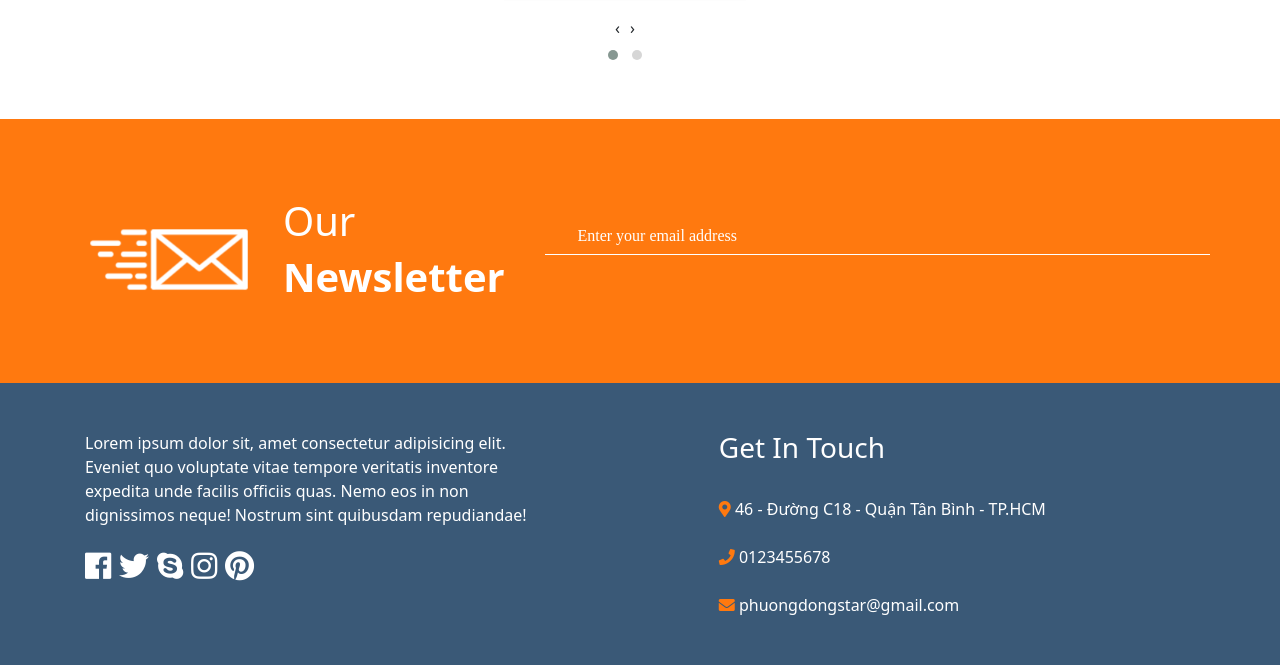
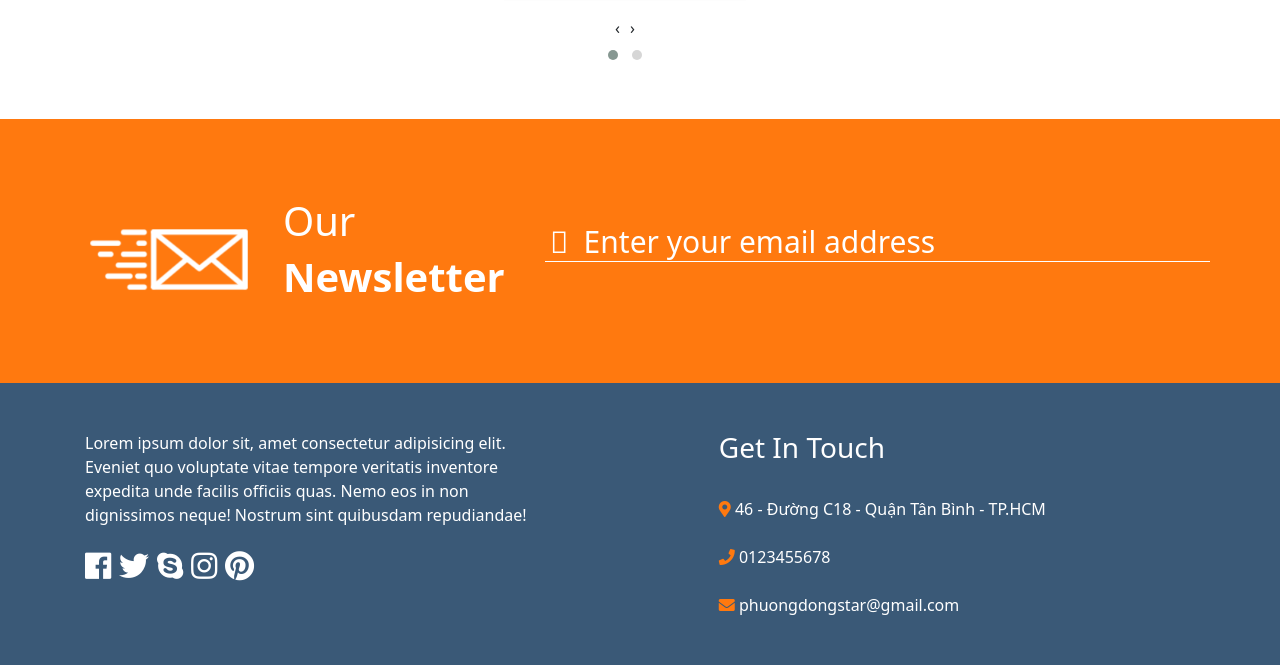
Before and after one commit to hoangvan1254/eimc, a PHP site: page / in a window 1280 px wide. Shown: the part 3240-3905 px from the top of the page. Run offline with PHP 8.4, Linux system fonts and the light colour scheme; some web fonts are replaced.

Commit message:
5th commit fix bug 3

```diff
--- a/About.html
+++ b/About.html
@@ -407,7 +407,7 @@
             sint quibusdam repudiandae!
           </p>
           <div class="fs-md">
-            <i class="fab fa-facebook"></i>
+            <a href="https://www.facebook.com/EIMC-Viet-Nam-2173754296268627/?modal=admin_todo_tour"><i class="fab fa-facebook"></i></a>
             <i class="fab fa-twitter"></i>
             <i class="fab fa-skype"></i>
             <i class="fab fa-instagram"></i>
--- a/Contact.html
+++ b/Contact.html
@@ -129,7 +129,7 @@
                         veritatis inventore expedita unde facilis officiis quas. Nemo eos in non dignissimos neque!
                         Nostrum sint quibusdam repudiandae!</p>
                     <div class="fs-md">
-                        <i class="fab fa-facebook"></i>
+                        <a href="https://www.facebook.com/EIMC-Viet-Nam-2173754296268627/?modal=admin_todo_tour"><i class="fab fa-facebook"></i></a>
                         <i class="fab fa-twitter"></i>
                         <i class="fab fa-skype"></i>
                         <i class="fab fa-instagram"></i>
--- a/FeatureInvest.html
+++ b/FeatureInvest.html
@@ -200,7 +200,7 @@
                         veritatis inventore expedita unde facilis officiis quas. Nemo eos in non dignissimos neque!
                         Nostrum sint quibusdam repudiandae!</p>
                     <div class="fs-md">
-                        <i class="fab fa-facebook"></i>
+                        <a href="https://www.facebook.com/EIMC-Viet-Nam-2173754296268627/?modal=admin_todo_tour"><i class="fab fa-facebook"></i></a>
                         <i class="fab fa-twitter"></i>
                         <i class="fab fa-skype"></i>
                         <i class="fab fa-instagram"></i>
--- a/InvestmentDes-detail.html
+++ b/InvestmentDes-detail.html
@@ -237,7 +237,7 @@
                             sint quibusdam repudiandae!
                         </p>
                         <div class="fs-md">
-                            <i class="fab fa-facebook"></i>
+                            <a href="https://www.facebook.com/EIMC-Viet-Nam-2173754296268627/?modal=admin_todo_tour"><i class="fab fa-facebook"></i></a>
                             <i class="fab fa-twitter"></i>
                             <i class="fab fa-skype"></i>
                             <i class="fab fa-instagram"></i>
--- a/InvestmentDes.html
+++ b/InvestmentDes.html
@@ -535,7 +535,7 @@
                             sint quibusdam repudiandae!
                         </p>
                         <div class="fs-md">
-                            <i class="fab fa-facebook"></i>
+                            <a href="https://www.facebook.com/EIMC-Viet-Nam-2173754296268627/?modal=admin_todo_tour"><i class="fab fa-facebook"></i></a>
                             <i class="fab fa-twitter"></i>
                             <i class="fab fa-skype"></i>
                             <i class="fab fa-instagram"></i>
--- a/Mainpage.html
+++ b/Mainpage.html
@@ -664,7 +664,7 @@
                         <!-- Material input -->
                         <div class="md-form">
                             <div class="row padding-ver-xl">
-                                <input type="text" class="form-control empty" id="iconified"
+                                <input type="text" class="form-control empty mainLoginInput" id="iconified"
                                     placeholder="&#xf0e0;  Enter your email address" />
                             </div>
                         </div>
@@ -682,7 +682,7 @@
                         veritatis inventore expedita unde facilis officiis quas. Nemo eos in non dignissimos neque!
                         Nostrum sint quibusdam repudiandae!</p>
                     <div class="fs-md">
-                        <i class="fab fa-facebook"></i>
+                        <a href="https://www.facebook.com/EIMC-Viet-Nam-2173754296268627/?modal=admin_todo_tour"><i class="fab fa-facebook"></i></a>
                         <i class="fab fa-twitter"></i>
                         <i class="fab fa-skype"></i>
                         <i class="fab fa-instagram"></i>
--- a/News-detail.html
+++ b/News-detail.html
@@ -242,7 +242,7 @@
                         sint quibusdam repudiandae!
                     </p>
                     <div class="fs-md">
-                        <i class="fab fa-facebook"></i>
+                        <a href="https://www.facebook.com/EIMC-Viet-Nam-2173754296268627/?modal=admin_todo_tour"><i class="fab fa-facebook"></i></a>
                         <i class="fab fa-twitter"></i>
                         <i class="fab fa-skype"></i>
                         <i class="fab fa-instagram"></i>
--- a/News.html
+++ b/News.html
@@ -318,7 +318,7 @@
             sint quibusdam repudiandae!
           </p>
           <div class="fs-md">
-            <i class="fab fa-facebook"></i>
+            <a href="https://www.facebook.com/EIMC-Viet-Nam-2173754296268627/?modal=admin_todo_tour"><i class="fab fa-facebook"></i></a>
             <i class="fab fa-twitter"></i>
             <i class="fab fa-skype"></i>
             <i class="fab fa-instagram"></i>
--- a/Selling.html
+++ b/Selling.html
@@ -933,7 +933,7 @@
                         sint quibusdam repudiandae!
                     </p>
                     <div class="fs-md">
-                        <i class="fab fa-facebook"></i>
+                        <a href="https://www.facebook.com/EIMC-Viet-Nam-2173754296268627/?modal=admin_todo_tour"><i class="fab fa-facebook"></i></a>
                         <i class="fab fa-twitter"></i>
                         <i class="fab fa-skype"></i>
                         <i class="fab fa-instagram"></i>
--- a/Service.html
+++ b/Service.html
@@ -334,7 +334,7 @@
                         sint quibusdam repudiandae!
                     </p>
                     <div class="fs-md">
-                        <i class="fab fa-facebook"></i>
+                        <a href="https://www.facebook.com/EIMC-Viet-Nam-2173754296268627/?modal=admin_todo_tour"><i class="fab fa-facebook"></i></a>
                         <i class="fab fa-twitter"></i>
                         <i class="fab fa-skype"></i>
                         <i class="fab fa-instagram"></i>
--- a/WhyVN.html
+++ b/WhyVN.html
@@ -152,7 +152,7 @@
                         sint quibusdam repudiandae!
                     </p>
                     <div class="fs-md">
-                        <i class="fab fa-facebook"></i>
+                        <a href="https://www.facebook.com/EIMC-Viet-Nam-2173754296268627/?modal=admin_todo_tour"><i class="fab fa-facebook"></i></a>
                         <i class="fab fa-twitter"></i>
                         <i class="fab fa-skype"></i>
                         <i class="fab fa-instagram"></i>
--- a/css/Custom.css
+++ b/css/Custom.css
@@ -62,6 +62,9 @@ body {
 .fs-md {
   font-size: 30px;
 }
+.fs-md a{
+  color: white;
+}
 .orange-text {
   color: #ff790f;
 }
--- a/css/MainPage.css
+++ b/css/MainPage.css
@@ -1,3 +1,7 @@
+@font-face {
+  font-family: segoeui;
+  src: url(../font/segoeui.ttf);
+}
 /* carousel */
 .carousel-caption {
   bottom: 50%;
@@ -61,11 +65,11 @@
   color: #ff790f !important;
 }
 /* range input */
-input[type=range] {
+input[type="range"] {
   box-sizing: border-box;
   -webkit-appearance: none;
-     -moz-appearance: none;
-          appearance: none;
+  -moz-appearance: none;
+  appearance: none;
   width: 200px;
   margin: 0;
   padding: 0 2px;
@@ -79,11 +83,11 @@ input[type=range] {
   background-size: 100% 2px;
   pointer-events: none;
 }
-input[type=range]:active,
-input[type=range]:focus {
+input[type="range"]:active,
+input[type="range"]:focus {
   outline: none;
 }
-input[type=range]::-webkit-slider-thumb {
+input[type="range"]::-webkit-slider-thumb {
   height: 10px;
   width: 10px;
   border-radius: 28px;
@@ -93,12 +97,12 @@ input[type=range]::-webkit-slider-thumb {
   /* Add some margin to ensure box shadow is shown */
   cursor: pointer;
   -webkit-appearance: none;
-          appearance: none;
+  appearance: none;
   pointer-events: all;
   box-shadow: 0 1px 4px 0.5px rgba(0, 0, 0, 0.25);
 }
-input[type=range]::-webkit-slider-thumb::before {
-  content: ' ';
+input[type="range"]::-webkit-slider-thumb::before {
+  content: " ";
   display: block;
   position: absolute;
   top: 13px;
@@ -110,16 +114,16 @@ input[type=range]::-webkit-slider-thumb::before {
   position: relative;
   height: 50px;
 }
-.multi-range input[type=range] {
+.multi-range input[type="range"] {
   position: absolute;
 }
-.multi-range input[type=range]:nth-child(1)::-webkit-slider-thumb::before {
+.multi-range input[type="range"]:nth-child(1)::-webkit-slider-thumb::before {
   background-color: purple;
 }
-.multi-range input[type=range]:nth-child(2) {
+.multi-range input[type="range"]:nth-child(2) {
   background: none;
 }
-.multi-range input[type=range]:nth-child(2)::-webkit-slider-thumb::before {
+.multi-range input[type="range"]:nth-child(2)::-webkit-slider-thumb::before {
   background-color: grey;
 }
 /* news */
@@ -145,12 +149,39 @@ input[type=range]::-webkit-slider-thumb::before {
 .padding-ver-lg {
   padding-top: 30px;
 }
-input.empty {
-  font-family: FontAwesome;
-  font-style: normal;
+.mainLoginInput {
+  height: 40px;
+  padding: 0px;
+  font-size: 30px;
+  margin: 5px 0;
+}
+
+.mainLoginInput::-webkit-input-placeholder {
+  font-family: FontAwesome, segoeui;
+  overflow: visible;
+  vertical-align: top;
+  display: inline-block !important;
+  padding-left: 5px;
+  padding-top: 2px;
+}
+
+.mainLoginInput::-moz-placeholder {
+  font-family: FontAwesome, segoeui;
   font-weight: normal;
-  text-decoration: inherit;
-  color: white;
+  overflow: visible;
+  vertical-align: top;
+  display: inline-block !important;
+  padding-left: 5px;
+  padding-top: 2px;
+}
+
+.mainLoginInput:-ms-input-placeholder {
+  font-family: FontAwesome, segoeui;
+  overflow: visible;
+  vertical-align: top;
+  display: inline-block !important;
+  padding-left: 5px;
+  padding-top: 2px;
 }
 .fw-bold {
   font-weight: bold;
@@ -176,12 +207,12 @@ input.empty {
   color: white;
 }
 /* selling & leasing */
-.green{
+.green {
   background: #39b54a;
   color: white;
   font-size: 10px;
 }
-.pos-ab2{
+.pos-ab2 {
   position: absolute;
   top: 0;
   left: 10;
@@ -190,20 +221,20 @@ input.empty {
   height: 100%;
   visibility: hidden;
 }
-.col-md-3:hover .pos-ab2{
+.col-md-3:hover .pos-ab2 {
   visibility: visible;
   transition: all 0.5s;
 }
-.price h5{
+.price h5 {
   font-size: 16px;
 }
-.place span{
+.place span {
   font-size: 16px;
 }
-.offset-md-3 .img-fluid{
+.offset-md-3 .img-fluid {
   padding-right: 20%;
 }
-.margin-top{
+.margin-top {
   margin-top: 30px;
 }
 @media only screen and (max-width: 991px) {
@@ -218,7 +249,7 @@ input.empty {
     width: 80%;
     height: 80%;
   }
-  .pos-ab2{
+  .pos-ab2 {
     position: absolute;
     top: 0;
     left: 10;
@@ -227,21 +258,21 @@ input.empty {
     height: 100%;
     visibility: hidden;
   }
-  .green{
+  .green {
     background: #39b54a;
     color: white;
     font-size: 3px;
   }
-  .offset-md-3 .img-fluid{
+  .offset-md-3 .img-fluid {
     padding-right: 30%;
   }
-  .margin-top{
+  .margin-top {
     margin-top: 0;
   }
-  .price h5{
+  .price h5 {
     font-size: 10px;
   }
-  .place span{
+  .place span {
     font-size: 10px;
   }
 }
@@ -262,7 +293,7 @@ input.empty {
     top: 20%;
     left: -15%;
   }
-  .pos-ab2{
+  .pos-ab2 {
     position: absolute;
     top: 0;
     left: 10;
@@ -271,19 +302,19 @@ input.empty {
     height: 100%;
     visibility: hidden;
   }
-  .green{
+  .green {
     background: #39b54a;
     color: white;
     font-size: 10px;
     width: 80px;
   }
-  .offset-md-3 .img-fluid{
+  .offset-md-3 .img-fluid {
     margin-left: 116px;
   }
-  .price h5{
+  .price h5 {
     font-size: 16px;
   }
-  .place span{
+  .place span {
     font-size: 14px;
   }
 }
@@ -304,7 +335,7 @@ input.empty {
     top: 20%;
     left: -15%;
   }
-  .pos-ab2{
+  .pos-ab2 {
     position: absolute;
     top: 0;
     left: 10;
--- a/selling-detail.html
+++ b/selling-detail.html
@@ -423,7 +423,7 @@
                         sint quibusdam repudiandae!
                     </p>
                     <div class="fs-md">
-                        <i class="fab fa-facebook"></i>
+                        <a href="https://www.facebook.com/EIMC-Viet-Nam-2173754296268627/?modal=admin_todo_tour"><i class="fab fa-facebook"></i></a>
                         <i class="fab fa-twitter"></i>
                         <i class="fab fa-skype"></i>
                         <i class="fab fa-instagram"></i>
```
Also changed, not shown: package-lock.json (added).
